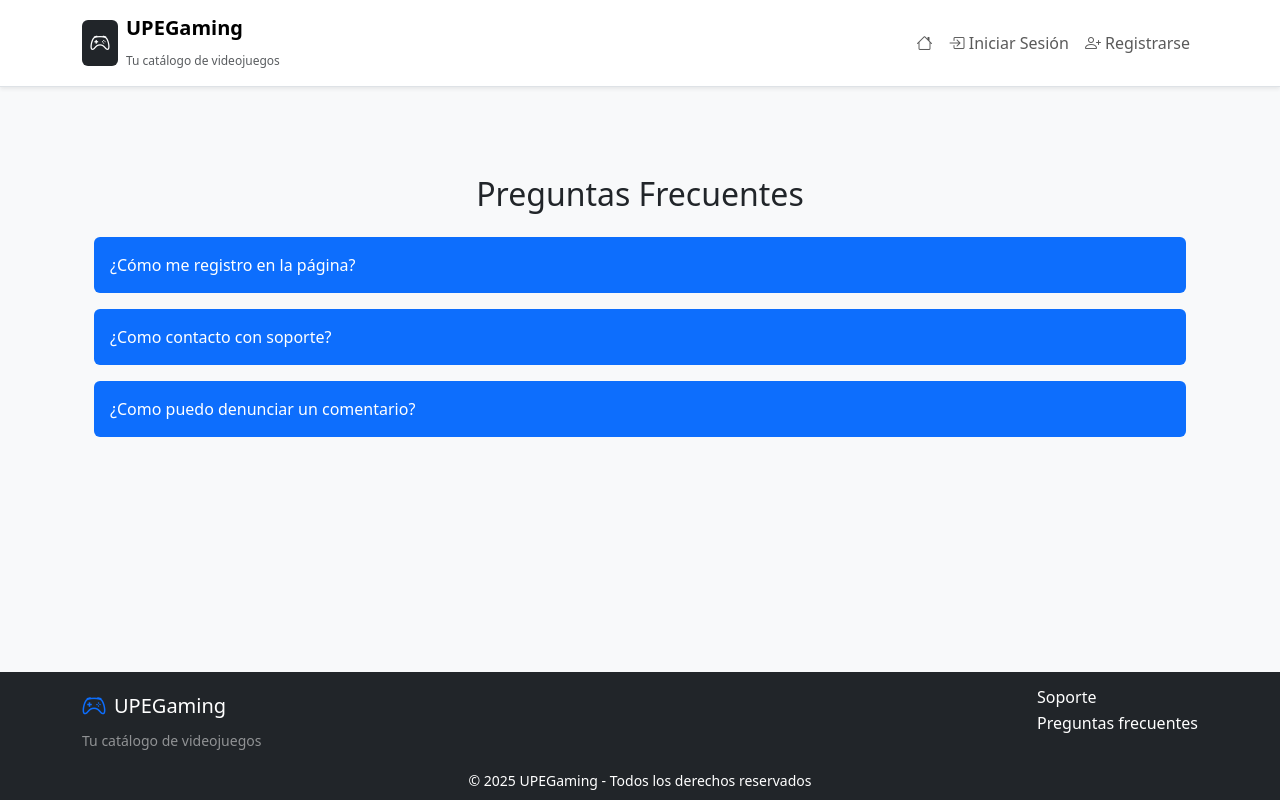
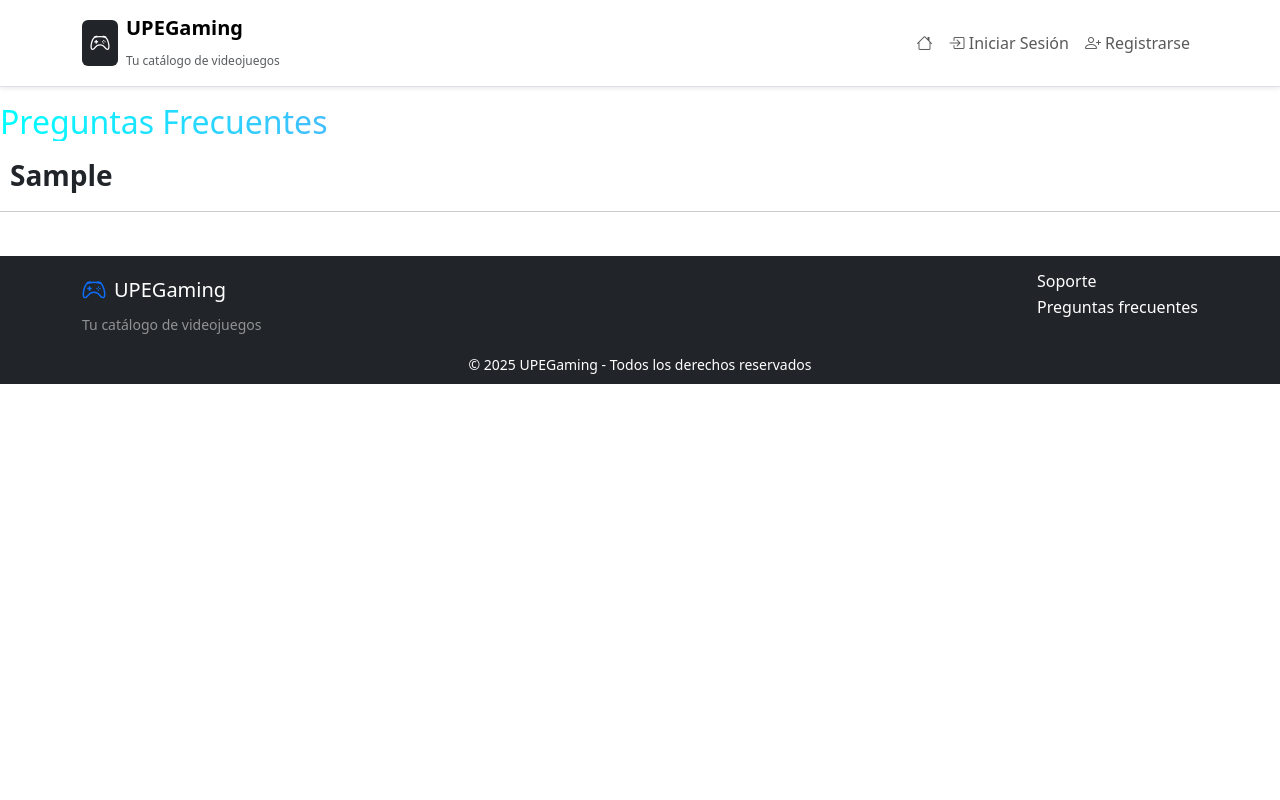
Before and after one commit to TatianaKumichel/Proyecto_Pw_UPE_2025, a PHP site: page /faqPublico.php in a window 1280 px wide. Run offline with PHP 8.4, Linux system fonts and the light colour scheme; tables that the repository leaves empty hold one stand-in row (values such as "Sample post").

Commit message:
agrego lo de preguntas frecuentes vista publica

```diff
--- /dev/null
+++ b/bd/gestion-faqs/obtenerFaq.php
@@ -0,0 +1,14 @@
+<?php
+require_once "../../inc/connection.php";
+
+header('Content-Type: application/json');
+
+
+try {
+    $stmt = $conn->query("SELECT pregunta, respuesta FROM faq");
+    $preguntas = $stmt->fetchAll(PDO::FETCH_ASSOC);
+    echo json_encode(['status' => 'success', 'data' => $preguntas]);
+} catch (Exception $e) {
+    echo json_encode(['status' => 'error', 'message' => $e->getMessage()]);
+}
+?>
--- a/css/faqPublico.css
+++ b/css/faqPublico.css
@@ -1,12 +1,32 @@
-.oculto {
-  display: none;
+.faq-item {
+  margin-bottom: 20px;
+  padding: 10px;
+  border-bottom: 1px solid #ccc;
 }
 
-.faq-pregunta {
+.faq-question {
+  font-weight: bold;
   cursor: pointer;
-  user-select: none;
 }
 
-.faq-pregunta:hover {
-  background-color: #0b5ed7; /* un azul más oscuro al pasar el mouse */
+.faq-answer {
+  display: none;
+  margin-top: 5px;
 }
+
+.faq-question:hover {
+  color: #007bff;
+}
+.titulo {
+  background: linear-gradient(90deg, #00ffff, #ff00ff, #00ffff);
+  background-size: 200% auto;
+  background-clip: text;
+  -webkit-background-clip: text;
+  color: transparent;
+  transition: background-position 0.5s ease;
+}
+
+.titulo:hover {
+  background-position: right center;
+  cursor: pointer;
+}
--- a/faqPublico.php
+++ b/faqPublico.php
@@ -6,64 +6,28 @@
   ?>
 
   <link rel="stylesheet" href="./css/faqPublico.css" />
-    <script src="./js/faqPublico.js" defer></script>
+  <script defer src="./js/faqPublico.js"></script>
 </head>
-  <!--d-flex flex-column min-vh-100 bg-light-->
-  <body class="d-flex flex-column min-vh-100 bg-light">
+
+<body class="d-flex flex-column min-vh-100">
   <header>
     <?php
       require "./inc/menu.php";
     ?>
   </header>
-    <main class="container my-4 flex-fill">
-      <div class="container py-5">
-        <h2 class="mb-4 text-center">Preguntas Frecuentes</h2>
 
-        <div class="accordion" id="faqContainer">
-          <div class="faq-item mb-3">
-            <div
-              class="faq-pregunta p-3 bg-primary text-white rounded"
-              data-index="0"
-            >
-              ¿Cómo me registro en la página?
-            </div>
-            <div class="faq-respuesta p-3 border rounded mt-1 oculto">
-              Para registrarte, haz clic en "Registrarse" en la esquina superior
-              y completa el formulario con tus datos.
+  <div id="faq-container">
+    <h2 class="titulo">Preguntas Frecuentes</h2>
+    <div id ="faq-list">
+      <!-- Aca se carga las preguntas -->
     </div>
   </div>
 
-          <div class="faq-item mb-3">
-            <div
-              class="faq-pregunta p-3 bg-primary text-white rounded"
-              data-index="1"
-            >
-              ¿Como contacto con soporte?
-            </div>
-            <div class="faq-respuesta p-3 border rounded mt-1 oculto">
-              Envia un mail a soporte@gmail.com
-            </div>
-          </div>
-
-          <div class="faq-item mb-3">
-            <div
-              class="faq-pregunta p-3 bg-primary text-white rounded"
-              data-index="2"
-            >
-              ¿Como puedo denunciar un comentario?
-            </div>
-            <div class="faq-respuesta p-3 border rounded mt-1 oculto">
-              Debajo del comentario vas a encontrar la opcion para hacer la
-              denuncia.
-            </div>
-          </div>
-        </div>
-      </div>
-    </main>
   <footer class="bg-dark text-white mt-4 pt-3 pb-2">
     <?php
       require "./inc/footer.php";
     ?>
   </footer>
+
 </body>
 </html>
--- a/js/faqPublico.js
+++ b/js/faqPublico.js
@@ -1,9 +1,40 @@
-// Obtener todas las preguntas
-const preguntas = document.querySelectorAll(".faq-pregunta");
+document.addEventListener("DOMContentLoaded", () => {
+  const faqList = document.getElementById("faq-list");
 
-preguntas.forEach((pregunta) => {
-  pregunta.addEventListener("click", () => {
-    const respuesta = pregunta.nextElementSibling; // la respuesta está justo después de la pregunta
-    respuesta.classList.toggle("oculto"); // muestra u oculta la respuesta
-  });
+  // Funcion asincrona para cargar preguntas
+  const cargarPreguntas = async () => {
+    try {
+      const response = await fetch("./bd/gestion-faqs/obtenerFaq.php");
+      const data = await response.json();
+
+      if (data.status === "success") {
+        data.data.forEach((item) => {
+          const preguntaDiv = document.createElement("div");
+          preguntaDiv.classList.add("faq-item");
+
+          preguntaDiv.innerHTML = `
+                        <h3 class="faq-question">${item.pregunta}</h3>
+                        <p class="faq-answer">${item.respuesta}</p>
+                    `;
+
+          // Acordeon: mostrar/ocultar respuesta al click
+          const pregunta = preguntaDiv.querySelector(".faq-question");
+          const respuesta = preguntaDiv.querySelector(".faq-answer");
+          pregunta.addEventListener("click", () => {
+            respuesta.style.display =
+              respuesta.style.display === "block" ? "none" : "block";
+          });
+
+          faqList.appendChild(preguntaDiv);
+        });
+      } else {
+        faqList.innerHTML = `<p>Error al cargar preguntas: ${data.message}</p>`;
+      }
+    } catch (error) {
+      faqList.innerHTML = `<p>Error de conexión: ${error.message}</p>`;
+    }
+  };
+
+  // Ejecutar función
+  cargarPreguntas();
 });
```
Also changed, not shown: perfilUsuario.php (+6 -10 lines). Lines whose indentation alone changed are shown as unchanged.
